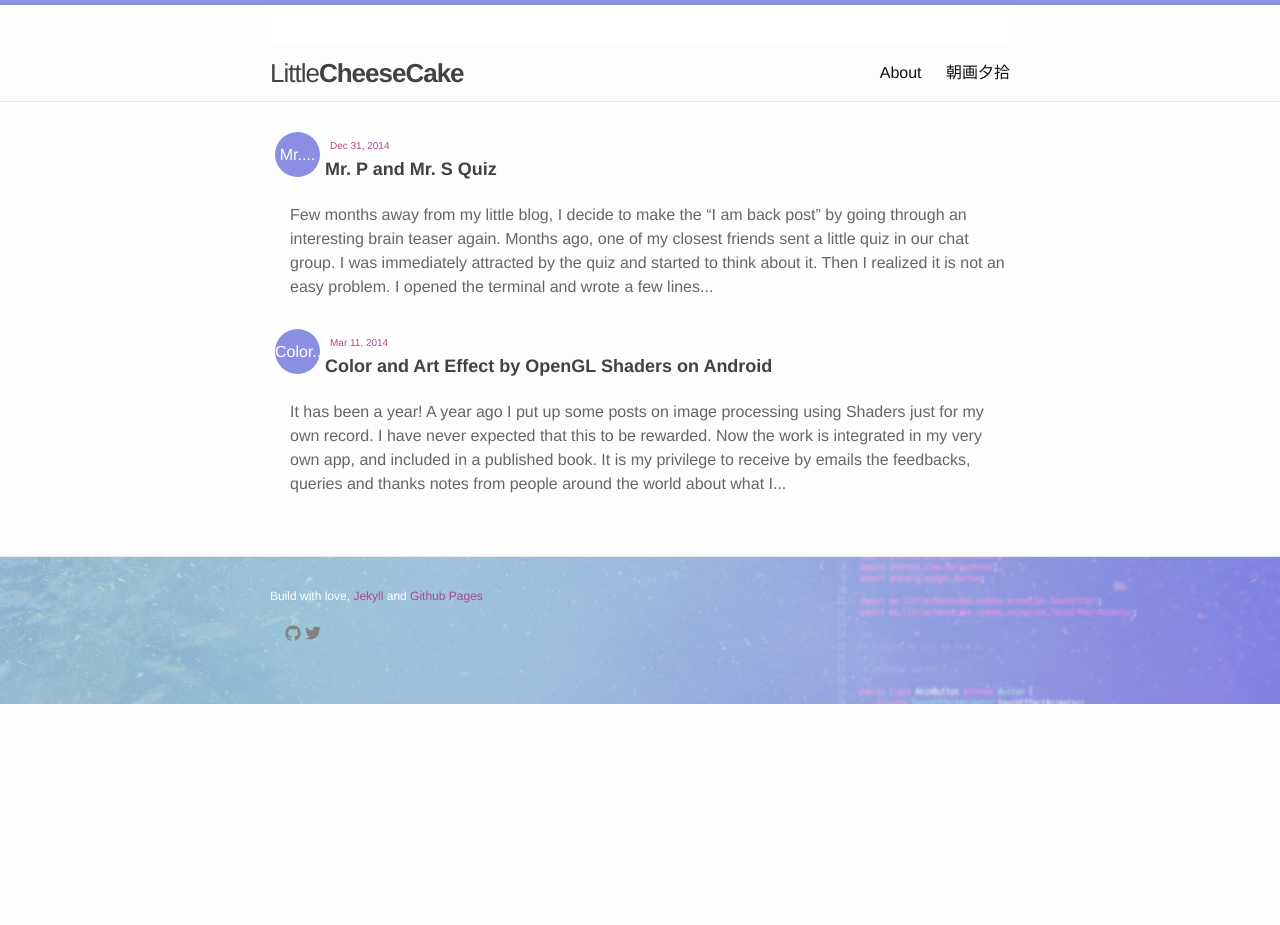
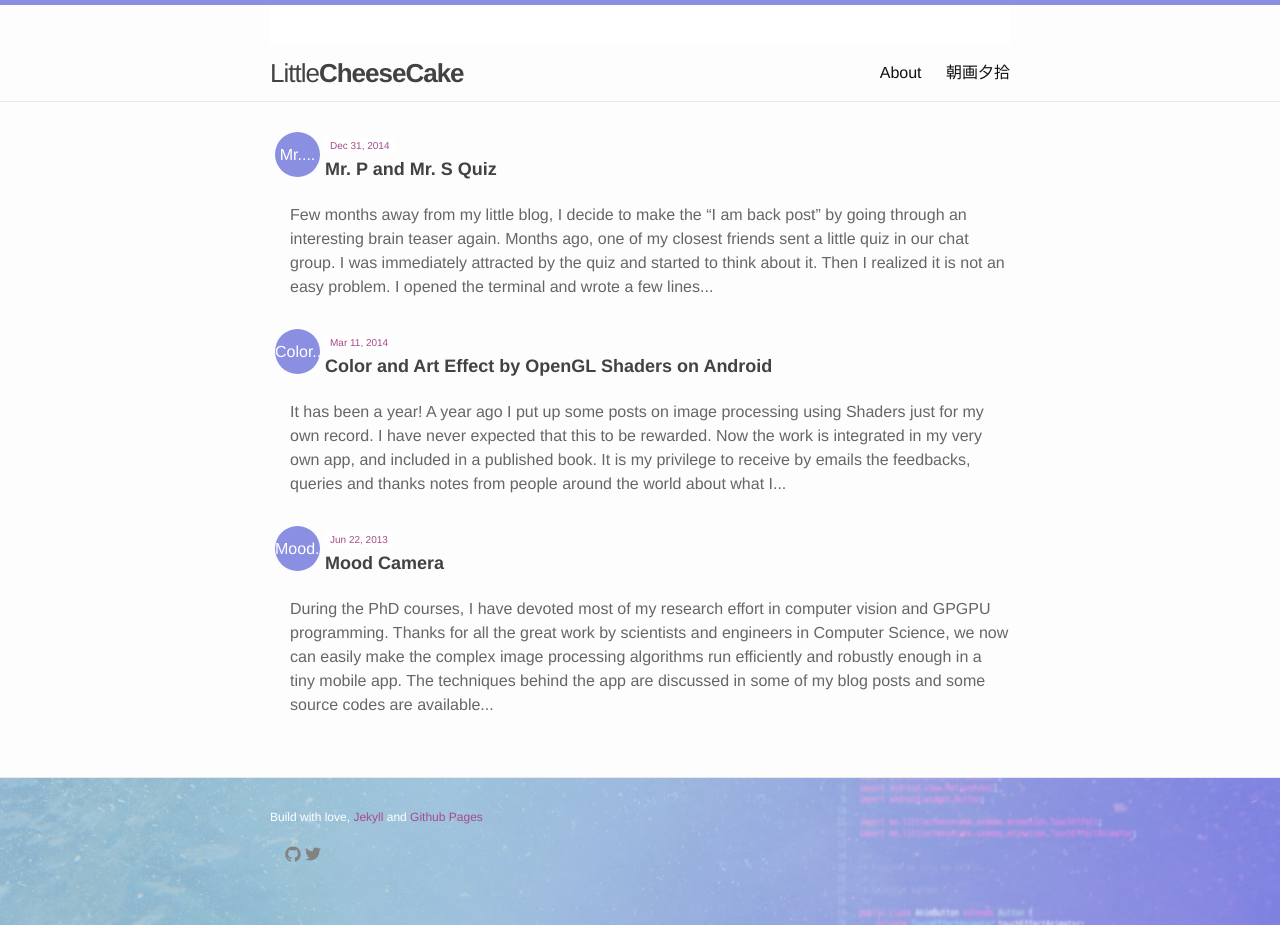
Before and after one commit to yulu/yulu.github.io, a Jekyll site: the page built from index.html, in a window 1280 px wide. Built offline with Jekyll 4.4.1, drawn with Linux system fonts in a browser that asks for light colours; before the commit the page ends 900 px from its top, so only the background shows below that.

Commit message:
add new post and video layout

```diff
--- a/_layouts/post.html
+++ b/_layouts/post.html
@@ -9,8 +9,8 @@
 
     {% if page.image %}
       <div class="post-image-container">
-    	<img class="post-image" src="../../../../assets/{{ page.image }}"></img>
-        <!--<img class="post-image" src="{{ site.url}}/assets/{{ page.image }}"></img>-->
+    	<!--<img class="post-image" src="../../../../assets/{{ page.image }}"></img>-->
+        <img class="post-image" src="{{ site.url}}/assets/{{ page.image }}"></img>
     	</div>
     {% endif %}
 
--- a/_sass/_base.scss
+++ b/_sass/_base.scss
@@ -51,7 +51,6 @@ img {
 p, pre {
     margin-left: 20px;
 }
-
 
 
 /**
--- a/_sass/_layout.scss
+++ b/_sass/_layout.scss
@@ -271,6 +271,18 @@
     }
 }
 
+.post-tag {
+    background-color: #A74A8A;
+    color: #fff;
+    font-size:12px;
+    font-weight: 500%;
+    padding: 3px 5px 3px 5px;
+    border-top-left-radius: 5%;
+    border-bottom-left-radius: 5%;
+    border-top-right-radius: 5%;
+    border-bottom-right-radius: 30%;
+}
+
 .post-content {
     margin-bottom: $spacing-unit;
 
@@ -297,9 +309,29 @@
             font-size: 18px;
         }
     }
+
+    a {
+	color: #A74A8A;
+    }
 }
 
+.video-container {
+    width: 100%;
+    height: 410px;
+    overflow: hidden;
+    position: relative;
+}
 
+.video-frame {
+    position: absolute;
+    left: -100%;
+    right: -100%;
+    top: -100%;
+    bottom: -100%;
+    min-width: 100%;
+    min-height: 100%;
+    margin:auto;
+}
 
 .post-image-container {
     width: 100%;
--- /dev/null
+++ b/blog1/_posts/2013-06-22-mood-camera.md
@@ -0,0 +1,42 @@
+---
+layout: post
+title:  "Mood Camera"
+date:   2013-06-22 19:00:00
+categories: blog1
+---
+
+<div class="video-container">
+<iframe class="video-frame"  width="640" height="480" src="http://www.youtube.com/embed/C_BMoeVvIII?controls=0&rel=0" frameborder="0" allowfullscreen></iframe>
+</div>
+
+<h4></h4>
+
+
+During the PhD courses, I have devoted most of my research effort in computer vision and GPGPU programming. Thanks for all the great work by scientists and engineers in Computer Science, we now can easily make the complex image processing algorithms run efficiently and robustly enough in a tiny mobile app. The techniques behind the app are discussed in some of my blog posts and some source codes are available in my github repo.
+
+I am also an art lover. The hand-drawn style UI is all drawn by myself. The little fat girl in the stickers are actually from a story I created and illustrated a year ago. I spend my spare time do much painting. I paint the scene from my travelling,  my thoughts about life, my daily outfits. I painted on paper, ipad and computer.
+
+That is how I get the idea of this app - to merge the art into the our daily life. Most of us don’t have the gift as Van Gogh, Monet or Picasso. We are not able to create art masterpiece. But technology provides us the power to view the real world as in an artistic style just through a simple mobile phone camera. Now the world is the canvas, and we are the artist. Find the app on [Google Play](https://play.google.com/store/apps/details?id=com.littlecheesecake.moodcamera&hl=en).
+
+---
+<h3></h3>
+
+![mood-camera](/assets/mood-camera.png)
+
+<span class="post-tag">Blossom</span> You will be surprised when viewing the natural sceneries through it. It made the flowers and trees painted vivid and bright.
+
+<span class="post-tag">Time</span> Good old time is always memorable. The yellowish faded photo style make your story more thoughtful.
+
+<span class="post-tag">Lonely</span> Now you find yourself in comics book!
+
+<span class="post-tag">Lips</span> Only highlight the sexy red lips, be prepared for the hotties.
+
+<span class="post-tag">Choco</span> Make the view a brown feel, now the scene becomes so tasty.
+
+<span class="post-tag">Dream</span> Light glows, you can not tell it is a dream or reality
+
+<span class="post-tag">Picasso</span> Enjoy the abstract art
+
+<span class="post-tag">Hot</span> All is burned to red and purple
+
+<span class="post-tag">Artist</span> Paint your view in a second. It is THE idea – world is the canvas, and we all are the artist.
```
Also changed, not shown: blog2/_posts/2013-10-06-when-you-are-old.md (added, +48 -0 lines), blog2/_posts/2014-01-08-mountain-climb.md (+3 -3 lines), blog2/_posts/2014-02-15-lonely-flower.md (added, +49 -0 lines), 3 other files.
